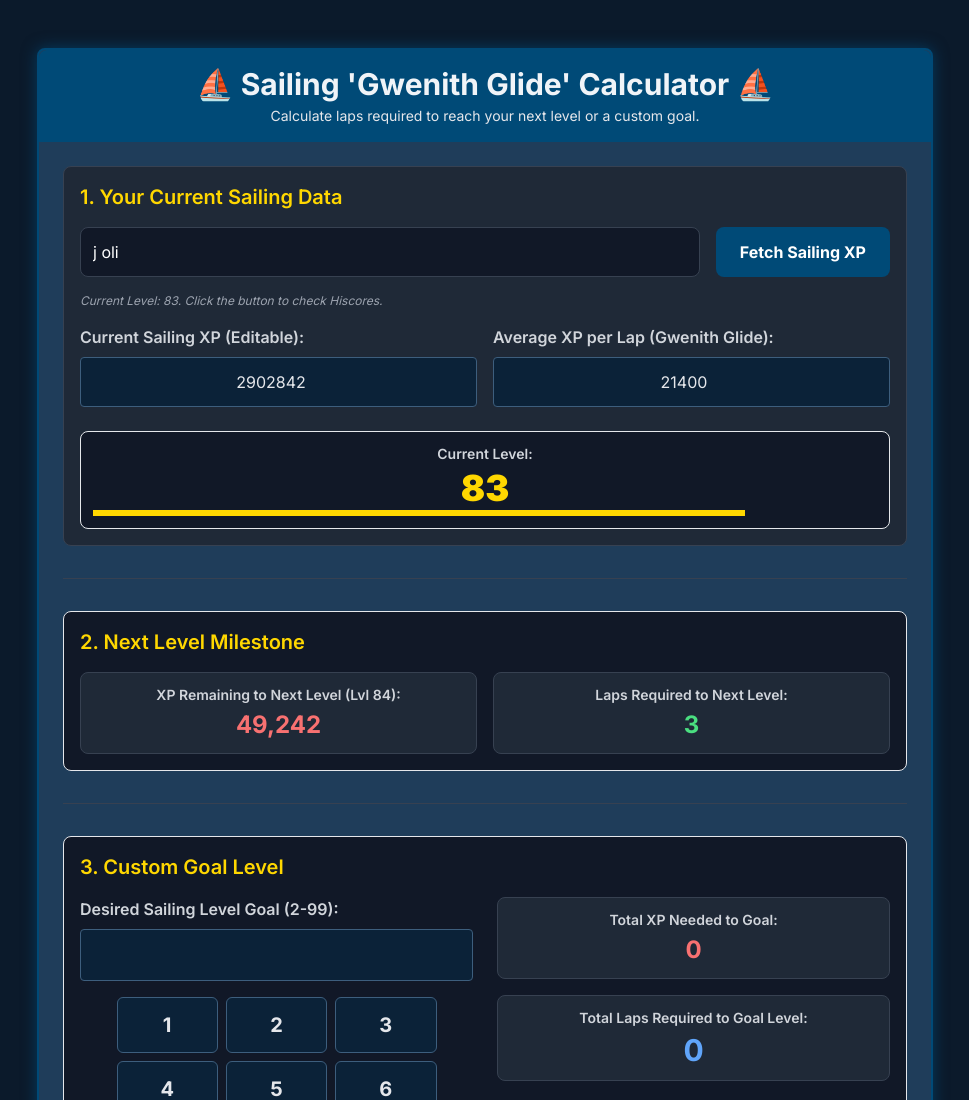
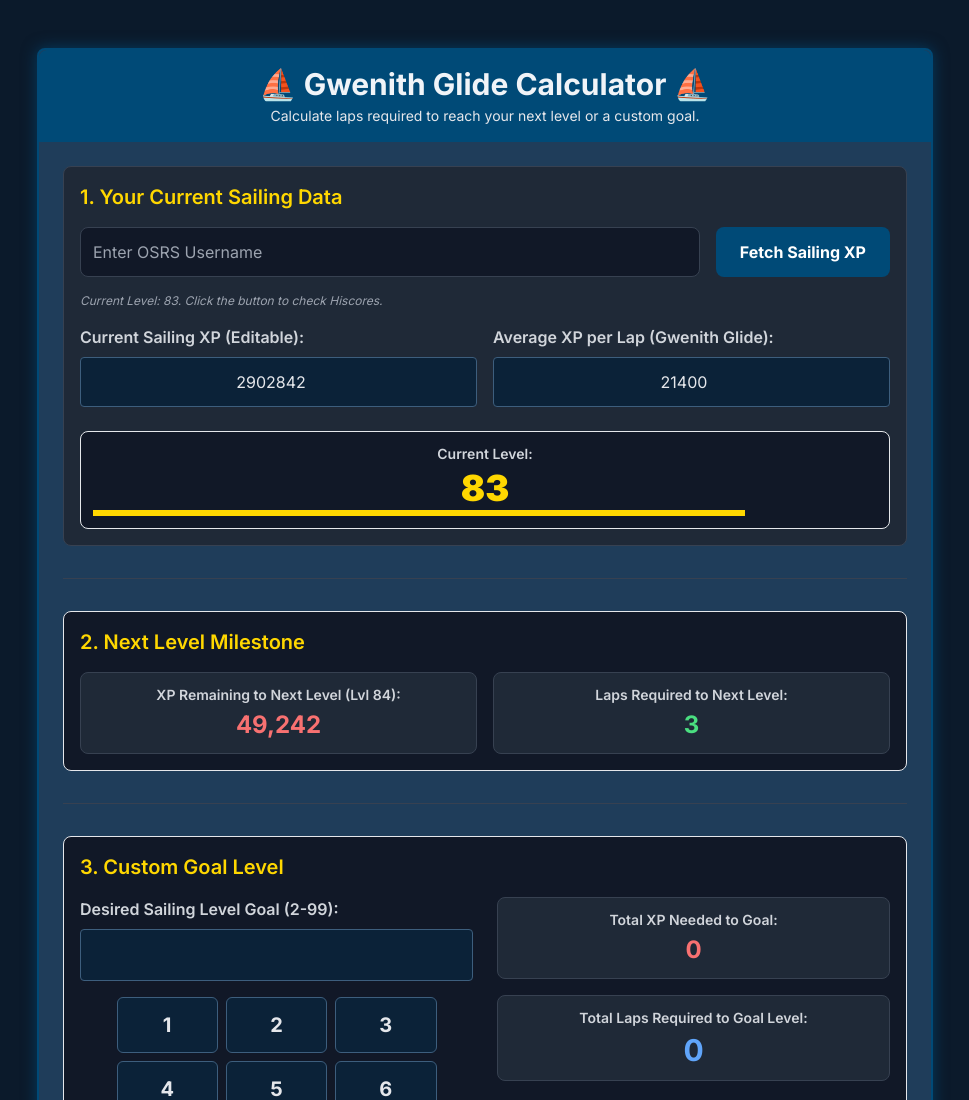
Before and after one commit to 7joli7/Gwenith-Glide-Calc, a plain HTML site: page index.html in a window 1280 px wide. Shown: the top 1100 px of the page, without its empty margins (155-1124 px from the left). Drawn offline with nearby package versions, Linux system fonts and the light colour scheme.

Commit message:
Update index.html

```diff
--- a/index.html
+++ b/index.html
@@ -348,7 +348,6 @@
 
             // Set initial state from user-provided current XP
             document.getElementById('currentSailingXp').value = "2902842";
-            document.getElementById('usernameInput').value = "j oli";
 
             // Initial calculation to set the defaults
             calculateSailing();
@@ -360,7 +359,7 @@
     <div class="max-w-4xl mx-auto card rounded-lg overflow-hidden">
 
         <header class="header-bg p-4 rounded-t-lg">
-            <h1 class="text-3xl font-bold text-center">⛵ Sailing 'Gwenith Glide' Calculator ⛵</h1>
+            <h1 class="text-3xl font-bold text-center">⛵ Gwenith Glide Calculator ⛵</h1>
             <p class="text-center text-sm mt-1 text-gray-200">Calculate laps required to reach your next level or a custom goal.</p>
         </header>
 
@@ -370,7 +369,7 @@
                 <h2 class="text-xl font-semibold mb-4 text-sand">1. Your Current Sailing Data</h2>
 
                 <div class="flex flex-col sm:flex-row gap-4 mb-4">
-                    <input type="text" id="usernameInput" placeholder="Enter OSRS Username"
+                    <input type="text" id="usernameInput" placeholder="Enter OSRS Username" autocomplete="off"
                            class="flex-grow p-3 bg-gray-900 text-white rounded-lg border border-gray-700 focus:ring-sand focus:border-sand">
                     <button id="fetchStatsButton" class="bg-sea hover:bg-sea-dark text-white font-bold py-3 px-6 rounded-lg transition duration-150 ease-in-out">
                         Fetch Sailing XP
```
